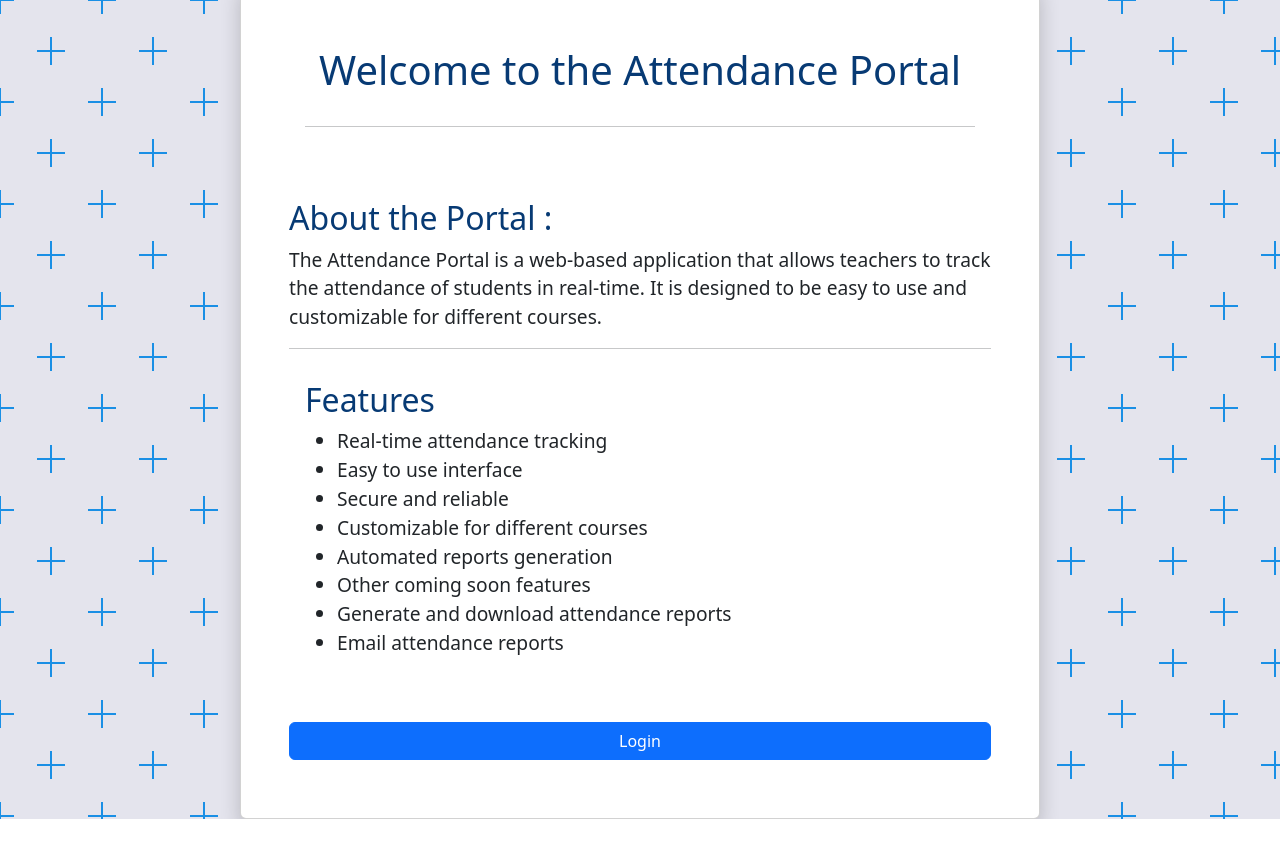
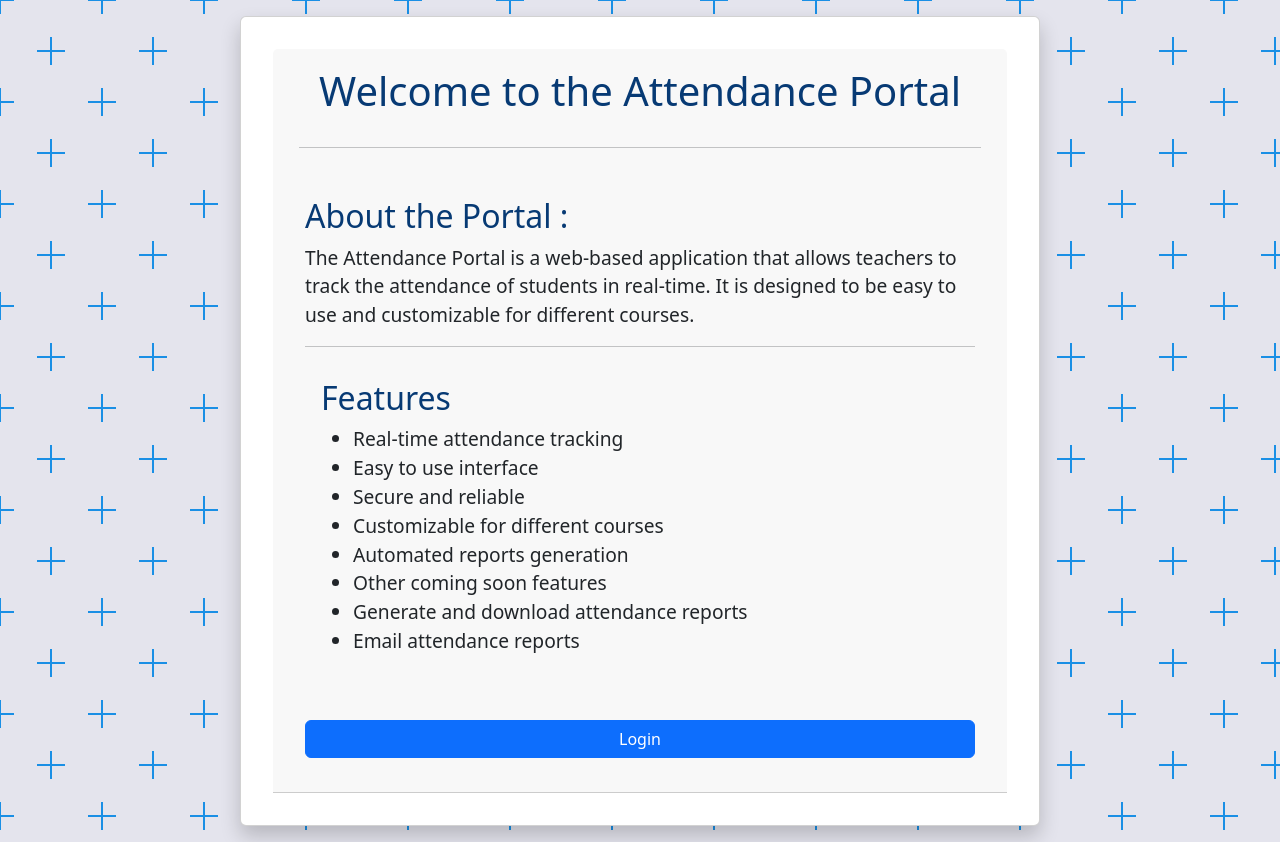
Before and after one commit to mahmoudmatter12/hnu-portal, a plain HTML site: page index.html in a window 1280 px wide. Before the commit the page ends 819 px from the top, so only its background shows below. Drawn offline with nearby package versions, Linux system fonts and the light colour scheme.

Commit message:
index view

```diff
--- a/index.html
+++ b/index.html
@@ -7,7 +7,6 @@
     <title>Landing Page</title>
     <link rel="stylesheet" href="/static/css/index.css">
     <link rel="stylesheet" href="/static/css/back.css">
-
     <link href="https://cdn.jsdelivr.net/npm/bootstrap@5.3.3/dist/css/bootstrap.min.css" rel="stylesheet"
         integrity="sha384-QWTKZyjpPEjISv5WaRU9OFeRpok6YctnYmDr5pNlyT2bRjXh0JMhjY6hW+ALEwIH" crossorigin="anonymous">
     <script src="https://cdn.jsdelivr.net/npm/bootstrap@5.3.3/dist/js/bootstrap.bundle.min.js"
@@ -17,19 +16,11 @@
 </head>
 
 <body>
-    <!-- <div class="header">
-        <div class="card">
-            <div class="card-body">
-                <div class="card-title">
-                    <h1>Helwan National Universty</h1>
-                    <h3>Attendance Portal</h3>
-                </div>
-            </div>
-        </div>
-    </div> -->
+    <div class="container">
         <div class="home">
             <div class="card">
-            <div class="card-title title">
+                <div class="card-header">
+                    <div class="card-title title ">
                         <h1>Welcome to the Attendance Portal</h1>
                         <hr>
                     </div>
@@ -40,8 +31,10 @@
                                 About the Portal :
                             </h2>
                             <p>
-                        The Attendance Portal is a web-based application that allows teachers to track the attendance of
-                        students in real-time. It is designed to be easy to use and customizable for different courses.
+                                The Attendance Portal is a web-based application that allows teachers to track the
+                                attendance of
+                                students in real-time. It is designed to be easy to use and customizable for different
+                                courses.
                             </p>
                         </div>
                         <hr>
@@ -75,6 +68,8 @@
                     </div>
                 </div>
             </div>
+
+        </div>
         <!-- <div class="card">
         <div class="card-body">
             <footer class="footer">
--- a/static/css/index.css
+++ b/static/css/index.css
@@ -1,16 +1,18 @@
 .home{
-	height: 100vh;
+	min-height: 100vh;
 	display: flex;
 	justify-content: center;
 	align-items: center;
+
 }
+
 
 body{
 	min-height: 100vh;
 }
 
 .title {
-	padding: 2rem;
+	padding: 0.6rem;
 	text-align: center;
 	color: #073a74;
 	/* border: 3px solid red; */
```
Lines whose indentation alone changed are shown as unchanged.
